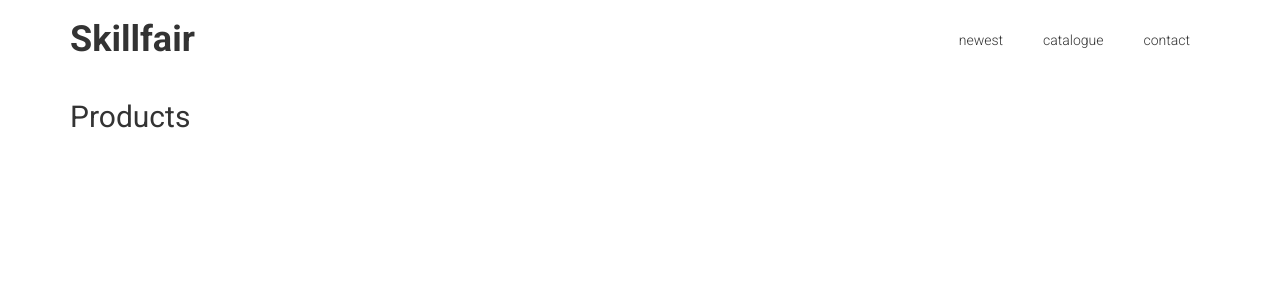
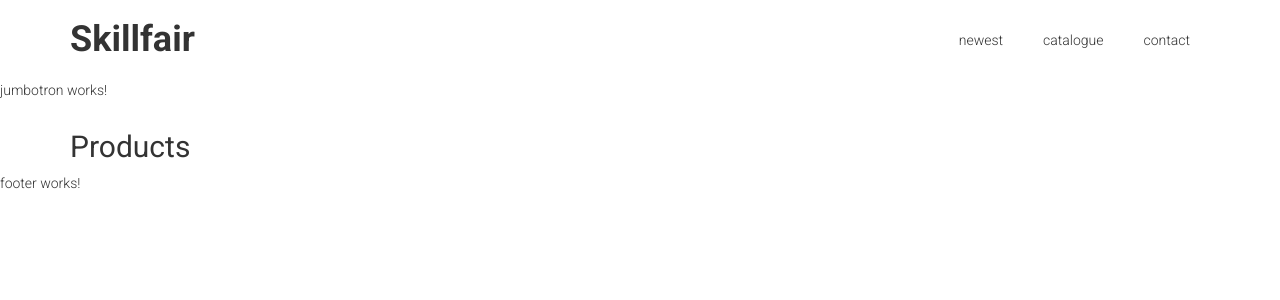
Before and after one commit to mdlawrenceusa/720-scratch, an Angular app: page / in a window 1280 px wide. Shown: the top 300 px of the page. Built offline with nearby package versions, Linux system fonts and the light colour scheme.

Commit message:
1 file modified

```diff
--- a/src/app/app.component.html
+++ b/src/app/app.component.html
@@ -1,8 +1,13 @@
 <app-top-bar></app-top-bar>
+<app-jumbotron></app-jumbotron>
 
 <div class="container">
   <router-outlet></router-outlet>
 </div>
+
+<app-footer></app-footer>
+
+
 
 <!--
 Copyright Google LLC. All Rights Reserved.
```
